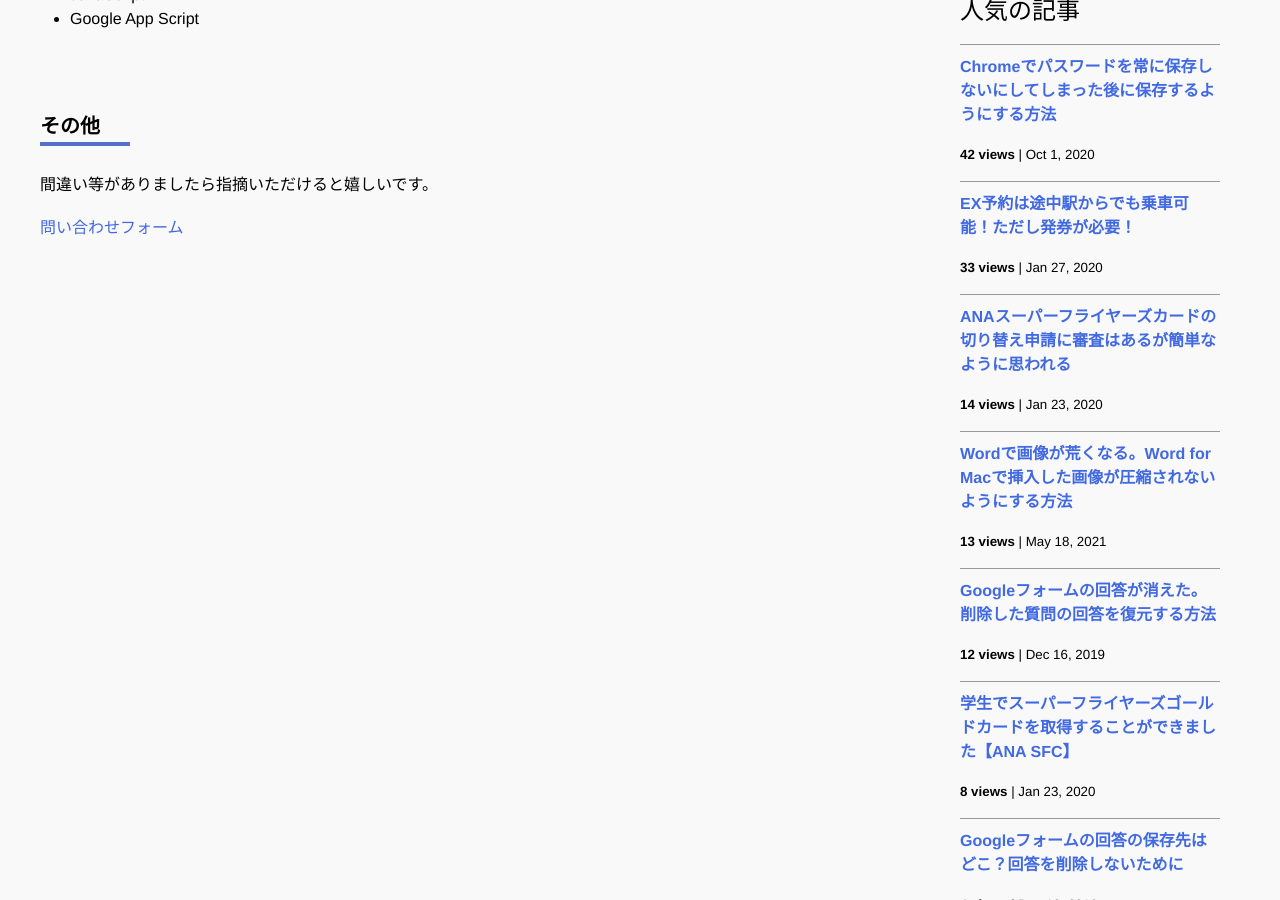
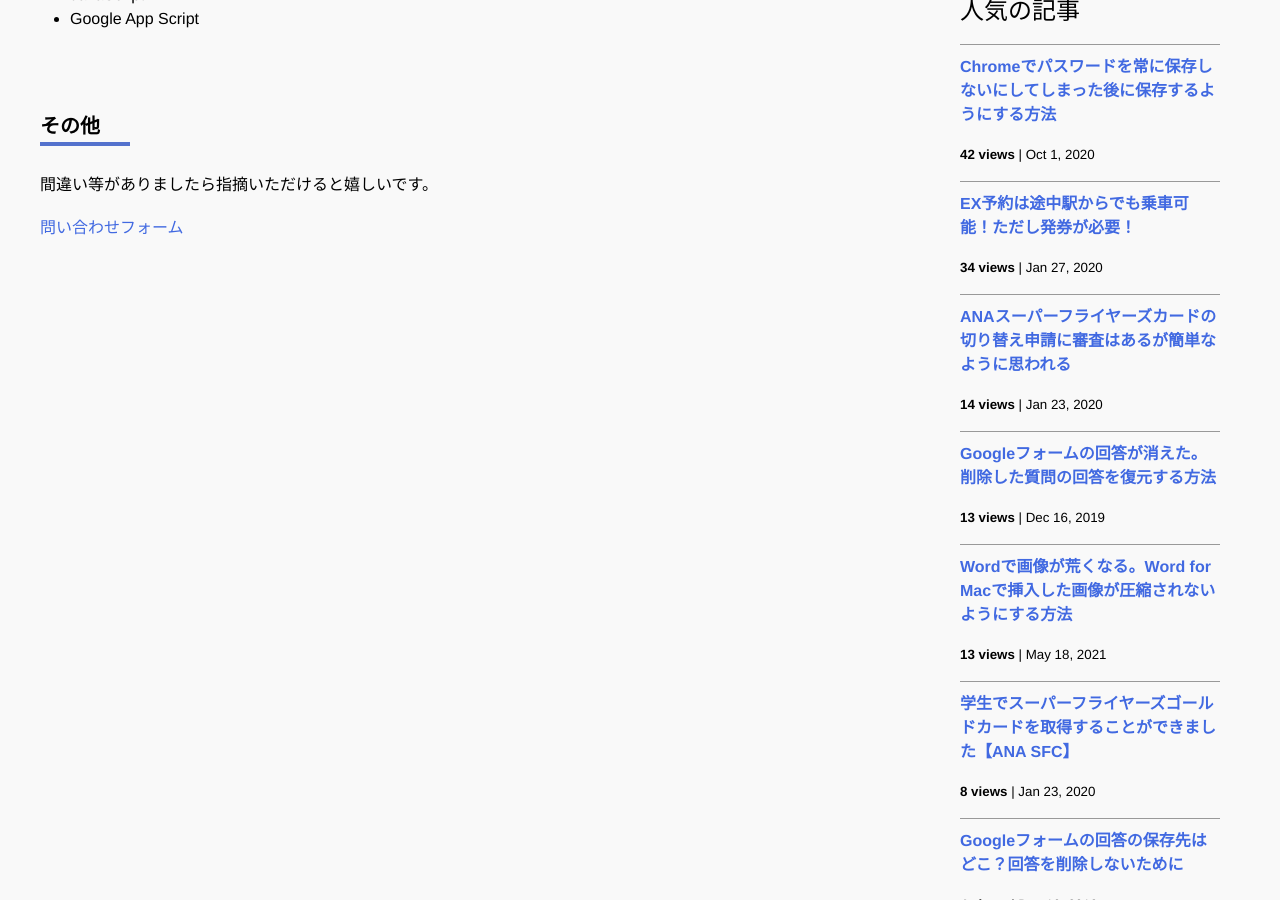
Before and after one commit to iwanaminami/shoyaiwaname, a Jekyll site: the page built from about.markdown, in a window 1280 px wide and 900 px high, scrolled down 830 px. Built offline with Jekyll 4.4.1, drawn with Linux system fonts in a browser that asks for light colours; nearby versions of some CDN libraries; comment, search, counter and statistics services are not loaded.

Commit message:
chore(ga): update _data/popularposts.yml 20261101-2052

```diff
--- a/_data/popularposts.yml
+++ b/_data/popularposts.yml
@@ -1,16 +1,16 @@
 side:
   - view: 42
     url: "/2020/10/01/googlepassword.html"
-  - view: 33
+  - view: 34
     url: "/2020/01/27/ex-rideontheway.html"
   - view: 22
     url: "/"
   - view: 14
     url: "/2020/01/23/sfc-judge.html"
   - view: 13
+    url: "/2019/12/16/restore-googleform.html"
+  - view: 13
     url: "/2021/05/18/image-compression-word.html"
-  - view: 12
-    url: "/2019/12/16/restore-googleform.html"
   - view: 8
     url: "/2020/01/23/sfcgold.html"
   - view: 4
```
